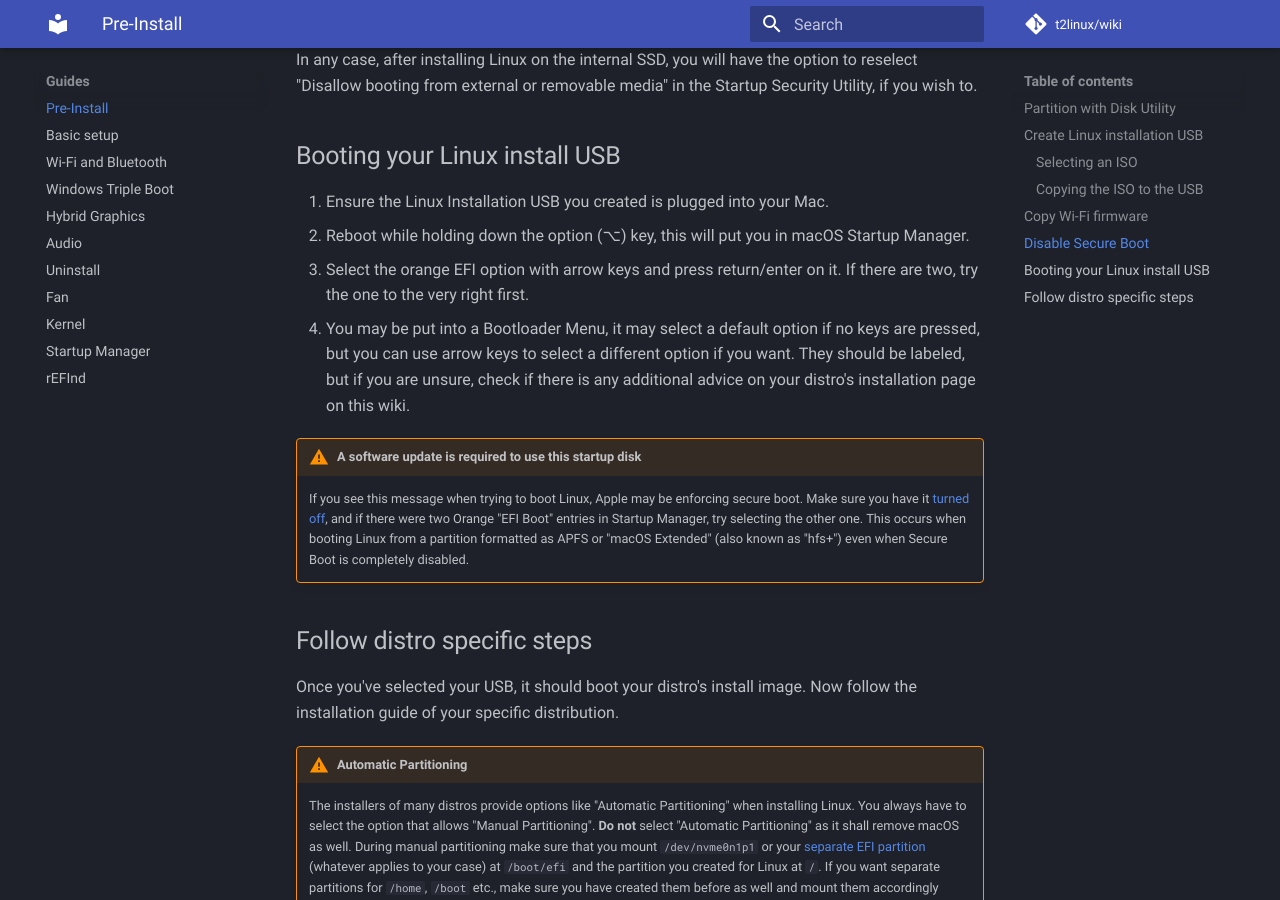
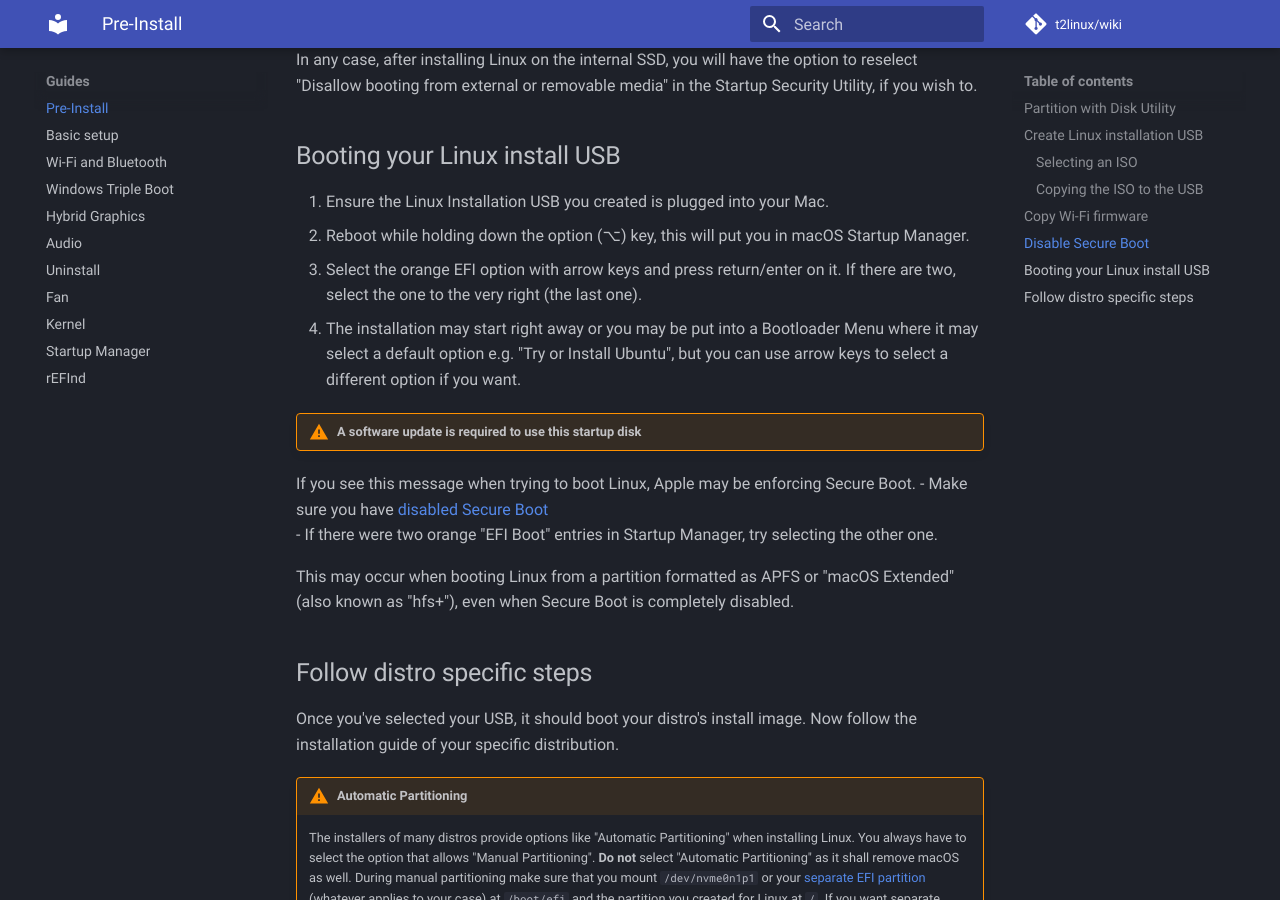
Before and after one commit to t2linux/wiki, an MkDocs documentation site: the page built from docs/guides/preinstall.md, in a window 1280 px wide and 900 px high, scrolled down 3000 px. Built offline with MkDocs 1.6.1 and Material for MkDocs 9.7.7, drawn with Linux system fonts in a browser that asks for light colours; comment, search, counter and statistics services are not loaded.

Commit message:
Booting Linux USB rewrite

```diff
--- a/docs/guides/preinstall.md
+++ b/docs/guides/preinstall.md
@@ -91,11 +91,15 @@ Now you are able to boot from a Linux install ISO.
 
 1. Ensure the Linux Installation USB you created is plugged into your Mac.
 2. Reboot while holding down the option (⌥) key, this will put you in macOS Startup Manager.
-3. Select the orange EFI option with arrow keys and press return/enter on it. If there are two, try the one to the very right first.
-4. You may be put into a Bootloader Menu, it may select a default option if no keys are pressed, but you can use arrow keys to select a different option if you want. They should be labeled, but if you are unsure, check if there is any additional advice on your distro's installation page on this wiki.
+3. Select the orange EFI option with arrow keys and press return/enter on it. If there are two, select the one to the very right (the last one).
+4. The installation may start right away or you may be put into a Bootloader Menu where it may select a default option e.g. "Try or Install Ubuntu", but you can use arrow keys to select a different option if you want.
 
 !!! Warning "A software update is required to use this startup disk"
-    If you see this message when trying to boot Linux, Apple may be enforcing secure boot. Make sure you have it [turned off](#disable-secure-boot), and if there were two Orange "EFI Boot" entries in Startup Manager, try selecting the other one. This occurs when booting Linux from a partition formatted as APFS or "macOS Extended" (also known as "hfs+") even when Secure Boot is completely disabled.
+If you see this message when trying to boot Linux, Apple may be enforcing Secure Boot.
+- Make sure you have [disabled Secure Boot](#disable-secure-boot)
+- If there were two orange "EFI Boot" entries in Startup Manager, try selecting the other one.
+
+This may occur when booting Linux from a partition formatted as APFS or "macOS Extended" (also known as "hfs+"), even when Secure Boot is completely disabled.
 
 ## Follow distro specific steps
 
```
